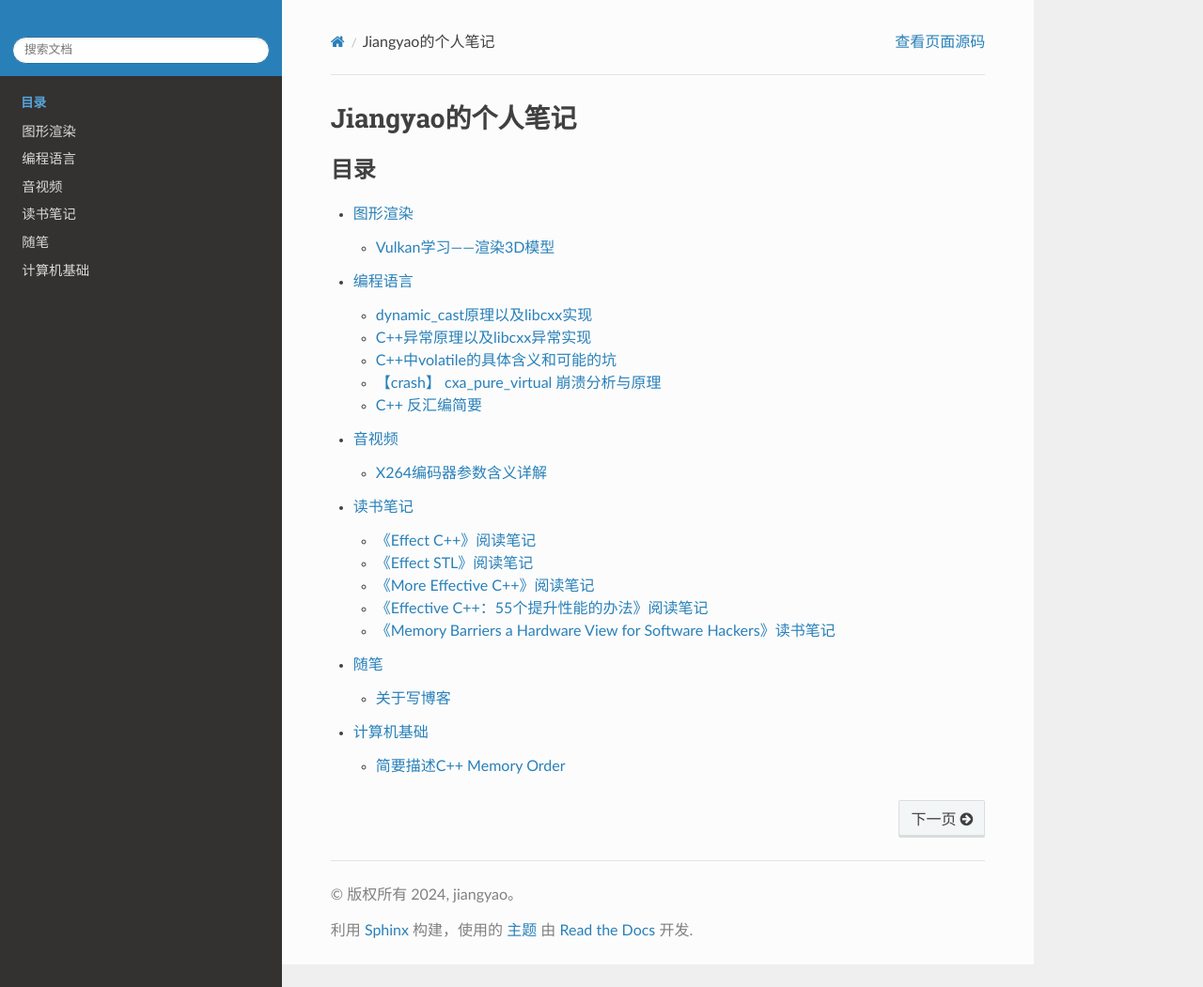
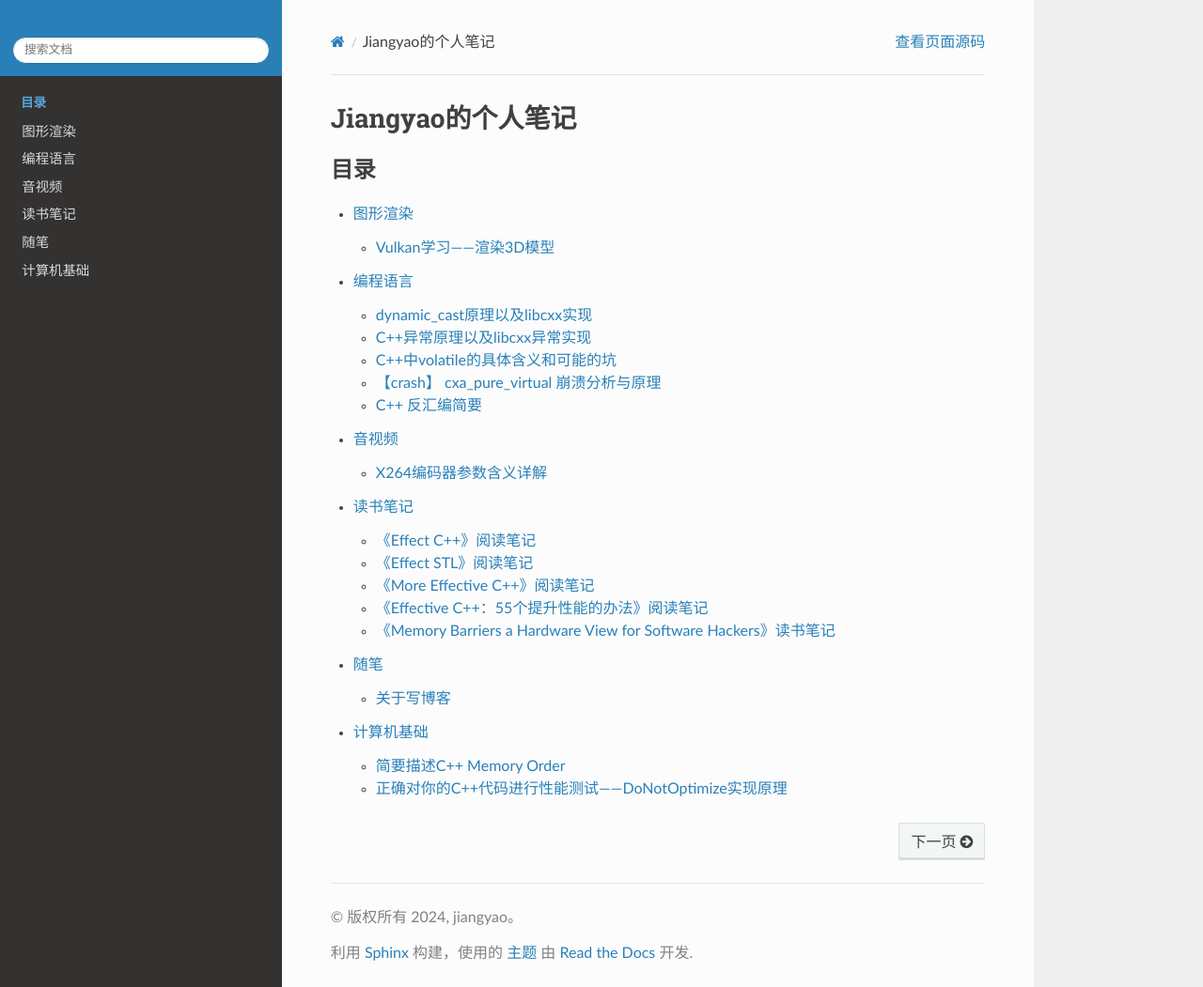
Before and after one commit to grayondream/MyNote, a Sphinx documentation site: the page built from source/index.rst, in a window 1280 px wide and 1051 px high. Shown: the whole window at 94% size. Built offline with Sphinx 7.4.7 and the Read the Docs theme 3.1.0, drawn with Linux system fonts in a browser that asks for light colours; some of the changed lines change nothing that is shown.

Commit message:
feat: 正确对你的C++代码进行性能测试——DoNotOptimize实现原理

````diff
--- a/source/docs/计算机基础/index.rst
+++ b/source/docs/计算机基础/index.rst
@@ -6,3 +6,4 @@
    :caption: 计算机基础
 
    简要描述C++ Memory Order
+   正确对你的C++代码进行性能测试——DoNotOptimize实现原理
--- /dev/null
+++ b/source/docs/计算机基础/正确对你的C++代码进行性能测试——DoNotOptimize实现原理.md
@@ -0,0 +1,207 @@
+# 正确对你的C++代码进行性能测试——DoNotOptimize实现原理
+
+
+**摘要**:在对某些底层特性进行性能测试的时候，通常由于编译器优化的原因导致无法准确测试某些基础能力的具体性能。的类似于Google-benchmark等一些性能测试库提供了基本的DotOptimaze之类的模板函数来避免编译器的优化，以保证准确的性能测试。本文描述了该是实现的具体细节，具体细节不是C++标准范围内，主要有编译器提供，不同编译器的实现细节不同，本文以clang为基准进行描述。
+**关键字**:clang++,g++,asm
+
+## 1 面对的问题
+&emsp;&emsp;当我们需要测试一些基础能力的性能时往往由于编译器优化导致无法准确的进行测试。比如下面的代码中，我们期望测试```testFunc```的性能，但是编译器判断```testFunc```对程序没有任何新的影响而删除了或者对该语句进行排序。
+>需要注意的是下面这种性能测试通常是可行的，所以一般不用担心这么写有任何副作用。上面提到的是一种可能性。
+```cpp
+int main(int argc, char **argv){
+    std::cout<<"Hello World\n";
+    auto st = std::chrono::high_resolution_clock::now();
+    testFunc();
+    auto et = std::chrono::high_resolution_clock::now();
+    auto str = std::format("the function run in {} ms\n", std::chrono::duration_cast<std::chrono::milliseconds>(et - st).count());
+    std::cout<<str;
+    return 0;
+}
+```
+&emsp;&emsp;编译器修改后的语句可能变成:
+```cpp
+int main(int argc, char **argv){
+    std::cout<<"Hello World\n";
+    auto st = std::chrono::high_resolution_clock::now();
+    auto et = std::chrono::high_resolution_clock::now();
+    auto str = std::format("the function run in {} ms\n", std::chrono::duration_cast<std::chrono::milliseconds>(et - st).count());
+    std::cout<<str;
+    return 0;
+}
+```
+&emsp;&emsp;和或者
+```cpp
+int main(int argc, char **argv){
+    std::cout<<"Hello World\n";
+    testFunc();
+    auto st = std::chrono::high_resolution_clock::now();
+    auto et = std::chrono::high_resolution_clock::now();
+    auto str = std::format("the function run in {} ms\n", std::chrono::duration_cast<std::chrono::milliseconds>(et - st).count());
+    std::cout<<str;
+    return 0;
+}
+```
+
+&emsp;&emsp;产生这样的原因是现代处理器将都支持多级流水线执行，编译器为了性能最大化，会分析代码中的数据依赖，根据数据依赖关系和从对程序的影响来对代码进行删除、替换、排序等优化，来最大化CPU的吞吐率（比如常量传播等）。
+&emsp;&emsp;比如下面的代码:
+```cpp
+int testFunc(){
+    int a = 1;
+    return a;
+}
+
+int main(int argc, char **argv){
+    std::cout<<"Hello World\n";
+    auto st = std::chrono::high_resolution_clock::now();
+    testFunc();
+
+    auto et = std::chrono::high_resolution_clock::now();
+    auto str = std::format("the function run in {} ms\n", std::chrono::duration_cast<std::chrono::milliseconds>(et - st).count());
+    std::cout<<str;
+    return 0;
+}
+```
+&emsp;&emsp;使用clang++-18编译器O3编译的返汇编如下，从下面的代码中看不到testFunc的任何调用就是因为编译器认为这部分代码没有任何意义就删除了。
+```asm
+00000000000023e0 <main>:
+    23e0:	41 56                	push   %r14
+    23e2:	53                   	push   %rbx
+    23e3:	48 83 ec 38          	sub    $0x38,%rsp
+    23e7:	48 8b 1d da cb 00 00 	mov    0xcbda(%rip),%rbx        ## efc8 <_ZSt4cout@GLIBCXX_3.4>
+    23ee:	48 8d 35 eb 9f 00 00 	lea    0x9feb(%rip),%rsi        ## c3e0 <_IO_stdin_used+0x3e0>
+    23f5:	ba 0c 00 00 00       	mov    $0xc,%edx
+    23fa:	48 89 df             	mov    %rbx,%rdi
+    23fd:	e8 ce fd ff ff       	call   21d0 <_ZSt16__ostream_insertIcSt11char_traitsIcEERSt13basic_ostreamIT_T0_ES6_PKS3_l@plt>
+    2402:	e8 29 fc ff ff       	call   2030 <_ZNSt6chrono3_V212system_clock3nowEv@plt>
+    2407:	49 89 c6             	mov    %rax,%r14
+    240a:	e8 21 fc ff ff       	call   2030 <_ZNSt6chrono3_V212system_clock3nowEv@plt>
+    240f:	4c 29 f0             	sub    %r14,%rax
+    2412:	48 b9 db 34 b6 d7 82 	movabs $0x431bde82d7b634db,%rcx
+    2419:	de 1b 43
+    241c:	48 f7 e9             	imul   %rcx
+    241f:	48 89 d0             	mov    %rdx,%rax
+    2422:	48 c1 e8 3f          	shr    $0x3f,%rax
+    2426:	48 c1 fa 12          	sar    $0x12,%rdx
+    242a:	48 01 c2             	add    %rax,%rdx
+    242d:	48 89 54 24 20       	mov    %rdx,0x20(%rsp)
+    2432:	48 8d 15 b4 9f 00 00 	lea    0x9fb4(%rip),%rdx        ## c3ed <_IO_stdin_used+0x3ed>
+    2439:	48 89 e7             	mov    %rsp,%rdi
+    243c:	4c 8d 44 24 20       	lea    0x20(%rsp),%r8
+    2441:	be 1a 00 00 00       	mov    $0x1a,%esi
+    2446:	b9 51 00 00 00       	mov    $0x51,%ecx
+    244b:	e8 50 00 00 00       	call   24a0 <_ZSt7vformatB5cxx11St17basic_string_viewIcSt11char_traitsIcEESt17basic_format_argsISt20basic_format_contextINSt8__format10_Sink_iterIcEEcEE>
+    2450:	48 8b 34 24          	mov    (%rsp),%rsi
+    2454:	48 8b 54 24 08       	mov    0x8(%rsp),%rdx
+    2459:	48 89 df             	mov    %rbx,%rdi
+    245c:	e8 6f fd ff ff       	call   21d0 <_ZSt16__ostream_insertIcSt11char_traitsIcEERSt13basic_ostreamIT_T0_ES6_PKS3_l@plt>
+    2461:	48 8b 3c 24          	mov    (%rsp),%rdi
+    2465:	48 8d 44 24 10       	lea    0x10(%rsp),%rax
+    246a:	48 39 c7             	cmp    %rax,%rdi
+    246d:	74 05                	je     2474 <main+0x94>
+    246f:	e8 fc fc ff ff       	call   2170 <_ZdlPv@plt>
+    2474:	31 c0                	xor    %eax,%eax
+    2476:	48 83 c4 38          	add    $0x38,%rsp
+    247a:	5b                   	pop    %rbx
+    247b:	41 5e                	pop    %r14
+    247d:	c3                   	ret
+    247e:	48 89 c3             	mov    %rax,%rbx
+    2481:	48 8b 3c 24          	mov    (%rsp),%rdi
+    2485:	48 8d 44 24 10       	lea    0x10(%rsp),%rax
+    248a:	48 39 c7             	cmp    %rax,%rdi
+    248d:	74 05                	je     2494 <main+0xb4>
+    248f:	e8 dc fc ff ff       	call   2170 <_ZdlPv@plt>
+    2494:	48 89 df             	mov    %rbx,%rdi
+    2497:	e8 e4 fd ff ff       	call   2280 <_Unwind_Resume@plt>
+    249c:	0f 1f 40 00          	nopl   0x0(%rax)
+```
+
+&emsp;&emsp;可能有些时候我们就是为了测试一些和硬件相关的场景的性能，比如lock-free队列的性能之类，如何避免编译器优化来保证性能测试结果正常？首先肯定不能通过编译器选项来实现，我们只是为了减少编译器优化对测试时间计算的影响而不是希望编译器不做任何优化。Google-Benchmark中提供了一种实现思路，即使用内联汇编组织编译指令重排详情见[Google-Benchmark-DoNotOptimize](https://github.com/google/benchmark/blob/e451e50e9b8af453f076dec10bd6890847f1624e/include/benchmark/benchmark.h#L339-L368)
+
+## 2 DoNotOptimize
+### 2.1 简介
+&emsp;&emsp;```DoNotOptimize```是google-benchmark提供的一个函数，强制编译器不要对制定的变量进行任何优化。需要注意的是DoNotOptimize强制编译器不要对制定的不指定的编译器月变量优化而不是不对表达式进行优化，也就是说你的表达式可以被优化的化依然会被优化只是结果一定写内存。
+>The DoNotOptimize(...) function can be used to prevent a value or expression from being optimized away by the compiler. This function is intended to add little to no overhead.
+
+> DoNotOptimize(<expr>) works by forcing the result of <expr> to be stored to memory, which in turn forces the compiler to actually evaluate <expr>. It does not prevent the compiler from optimizing the evaluation of <expr> but it does prevent the expression from being discarded completely.
+
+&emsp;&emsp;比如下面的例子:
+```cpp
+int testFunc(int a){
+    return a;
+}
+
+int main(int argc, char **argv){
+    int a = 1;
+    DoNotOptimize(a);
+    auto t = testFunc(a);
+    DoNotOptimize(t);
+    return 0;
+}
+```
+&emsp;&emsp;不加DoNotOptimize的化testFunc、a和t都会被删除，而编译后的结果如下。可以看到两个变量都是读取的栈内存。
+```asm
+0000000000001140 <main>:
+    1140:	c7 44 24 f8 01 00 00 	movl   $0x1,-0x8(%rsp)
+    1147:	00
+    1148:	8b 44 24 f8          	mov    -0x8(%rsp),%eax
+    114c:	89 44 24 fc          	mov    %eax,-0x4(%rsp)
+    1150:	31 c0                	xor    %eax,%eax
+    1152:	c3                   	ret
+```
+
+### 2.2 实现原理
+&emsp;&emsp;具体实现是使用编译器的asm扩展实现，不同编译器实现原理不同，本文主要聚焦clang/gcc实现，msvc有兴趣的同学自己看。
+```cpp
+template <class Tp>
+inline BENCHMARK_ALWAYS_INLINE void DoNotOptimize(Tp& value) {
+#if defined(__clang__)
+  asm volatile("" : "+r,m"(value) : : "memory");
+#else
+  asm volatile("" : "+m,r"(value) : : "memory");
+#endif
+}
+```
+&emsp;&emsp;由于clang和gcc的实现类似，只存在细节上的差异，这里只描述gcc的。
+- https://gcc.gnu.org/onlinedocs/gcc/Extended-Asm.html
+- https://releases.llvm.org/14.0.0/tools/clang/docs/LanguageExtensions.html
+
+&emsp;&emsp;DoNotOptimize的实现使用了编译内链汇编的扩展,具体语法如下：
+```asm
+asm asm-qualifiers ( AssemblerTemplate
+                 : OutputOperands
+                 [ : InputOperands
+                 [ : Clobbers ] ])
+```
+- ```volatile```：asm-qualifiers标记为```volatile```表示禁止编译器优化；
+- ```""```：一个空语句；
+- ```"+r,m"(value)```：约束value读写内存的行为，+表示这是一个读/写操作数，r表示可以使用通用寄存器，m表示可以使用内存；
+- ```memory```：是一个内存屏障，告诉编译器以此语句为分界线，上面的语句不能排序到下面，下面的语句不能排序到上面，来保证执行顺序。
+
+&emsp;&emsp;```volatile```的唯一作用就是告诉编译器这个变量不能被优化必须经过寄存器读写到内存，而不是直接操作内存。而```"+r,m"(value)```限制了具体读写的行为。```memory```为了保证执行语义而存在，比如程序：
+```cpp
+int testFunc(int a){
+    return a;
+}
+
+int main(int argc, char **argv){
+    int a = 1;
+    auto t = clock();
+    DoNotOptimize(a);
+    auto c = testFunc(a);
+    DoNotOptimize(t);
+    auto t2 = clock();
+    return 0;
+}
+```
+&emsp;&emsp;如果没有```memory```的存在，```a```和```t```便来仍然会读写内存不会被优化，但是不同语句的执行顺序不能严格保证的。```auto c=testFunc(a)```和```auto t=clock()```由于两个语句质量没有任何的关联性，在编译器看来对该语句进行排序不会有任何副作用，但是实际上的你的意图是计算耗时排序反而会导致计算不准确。
+
+## 3 总结
+&emsp;&emsp;为了精确的测试程序的耗时，尽量在测试区间添加```DonotOptimize```，避免编译器优化而导致测试错误。
+
+## 4 参考文献
+- https://gcc.gnu.org/onlinedocs/gcc/Extended-Asm.html
+- https://github.com/google/benchmark/blob/0baacde3618ca617da95375e0af13ce1baadea47/include/benchmark/benchmark.h#L331-L337
+- https://github.com/google/benchmark/blob/e451e50e9b8af453f076dec10bd6890847f1624e/include/benchmark/benchmark.h#L339-L368
+- https://releases.llvm.org/14.0.0/tools/clang/docs/LanguageExtensions.html
+- https://github.com/google/benchmark/issues/242
+- https://theunixzoo.co.uk/blog/2021-10-14-preventing-optimisations.html
````
